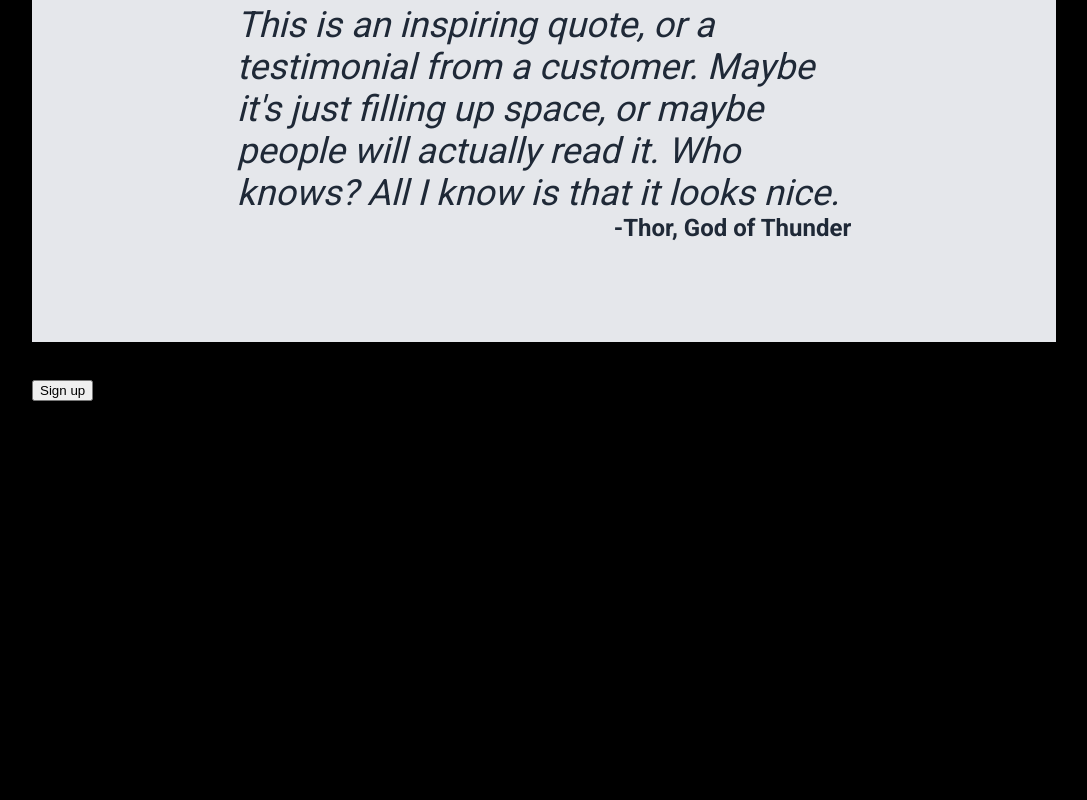
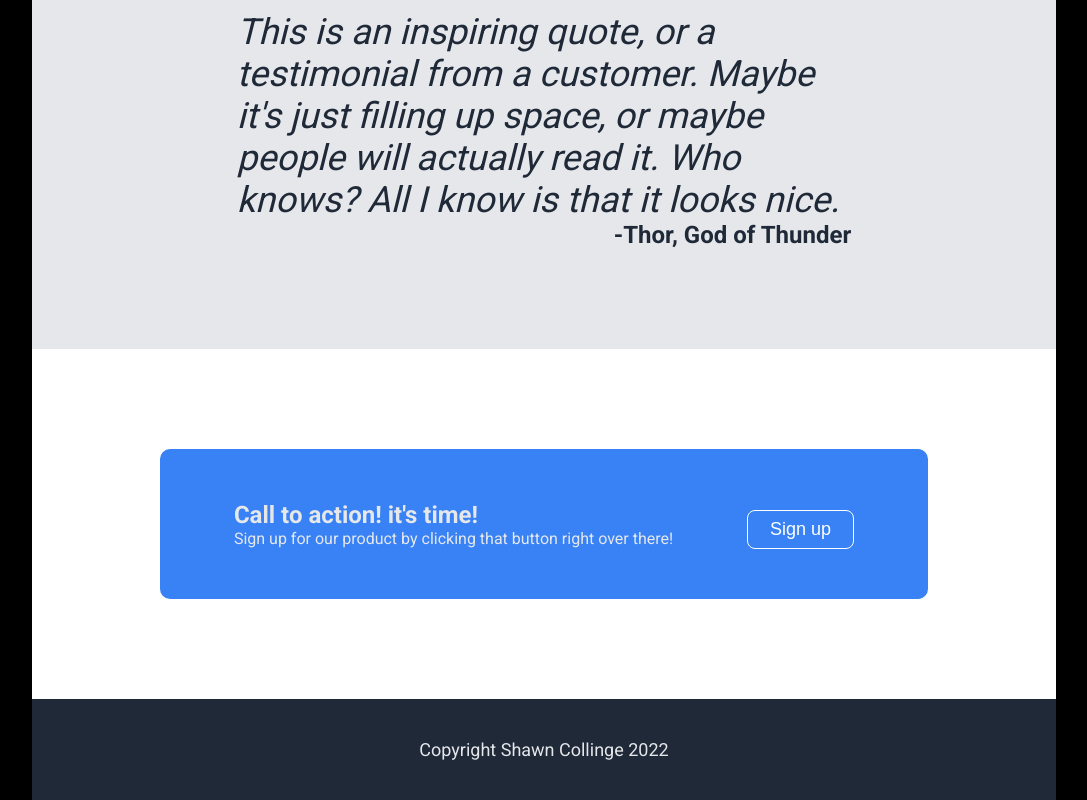
Before and after one commit to ShawnCollinge/Odin-Project, a plain HTML site: page landingPage/index.html in a window 1280 px wide. Shown: the part 1167-1967 px from the top of the page, without its empty margins (96-1183 px from the left). Before the commit the page ends 1568 px from the top, so only its background shows below. Drawn offline with Linux system fonts and the light colour scheme.

Commit message:
Finish all of landing page

```diff
--- a/landingPage/index.html
+++ b/landingPage/index.html
@@ -14,6 +14,7 @@
 
 <body>
     <div class="container">
+        <div class="header-footer">
             <div class="header">
                 <div class="top-header">
                     <div class="logo">Header Logo</div>
@@ -26,7 +27,8 @@
                 <div class="header-content">
                     <div class="card">
                         <div class="awesome">This website is awesome</div>
-                    <div class="secondary-text">This website has some subtext that goes here under the main title. It's
+                        <div class="secondary-text">This website has some subtext that goes here under the main title.
+                            It's
                             a
                             smaller font
                             and the color is lower contrast</div>
@@ -39,7 +41,8 @@
                     </div>
                 </div>
             </div>
-        <div class="random-container">
+            </div>
+            <div class="white-container">
                 <div class="random-info">
                     <div class="random-title">Some random information.</div>
                     <div class="image-cards">
@@ -71,16 +74,17 @@
                     <div class="author">-Thor, God of Thunder</div>
                 </div>
             </div>
-        <div class="action-container">
+            <div class="white-container">
                 <div class="action-box">
                     <div class="action-words">
                         <div class="action-title">Call to action! it's time!</div>
                         <div class="action-body">Sign up for our product by clicking that button right over there!</div>
                     </div>
-                    <div class="signup-botton">
-                        <button>Sign up</button>
+                    <button class="sign-up">Sign up</button>
                 </div>
             </div>
+            <div class="header-footer">
+                <div class="footer secondary-text">Copyright Shawn Collinge 2022</div>
             </div>
         </div>
 </body>
--- a/landingPage/styles.css
+++ b/landingPage/styles.css
@@ -31,12 +31,18 @@ a {
     color: #F9FAF8;
 }
 
+.header-footer {
+    background-color: #1F2937;
+    padding: 10px;
+    display: flex;
+    justify-content: center;
+}
+
 .header {
-    background-color: #1F2937;
-    padding: 10px 150px;
     display: flex;
     flex-direction: column;
     margin-top: 0;
+    width: 75%;
 }
 
 .logo {
@@ -66,12 +72,13 @@ a {
 }
 
 button.sign-up {
-    background: royalblue;
-    border: 1px solid royalblue;
+    background: #3882f6;
+    border: 1px solid #3882f6;
     color: white;
-    padding: 4px 16px;
+    padding: 8px 22px;
     border-radius: 8px;
     margin-top: 10px;
+    font-size: 18px;
 }
 
 .grey-box {
@@ -89,15 +96,15 @@ button.sign-up {
     color: #E5E7EB;
 }
 
-.random-container {
+.white-container {
     background-color: white;
     flex: 1;
     display: flex;
     justify-content: center;
+    padding: 100px 0;
 }
 
 .random-info {
-    padding: 50px 50px 100px 50px;
     width: 60%;
     text-align: center;
 }
@@ -161,3 +168,30 @@ button.sign-up {
     font-weight: bold;
     font-size: 24px;
 }
+
+.action-box {
+    display: flex;
+    border-radius: 10px;
+    background-color: #3882f6;
+    width: 75%;
+    height: 150px;
+    justify-content: space-evenly;
+    align-items: center;
+}
+
+.action-title {
+    font-size: 24px;
+    font-weight: bold;
+}
+
+.action-words {
+    color: #E5E7EB;
+}
+
+.action-box .sign-up {
+    border: 1px solid white;
+}
+
+.footer {
+    margin: 30px;
+}
```
Lines whose indentation alone changed are shown as unchanged.
